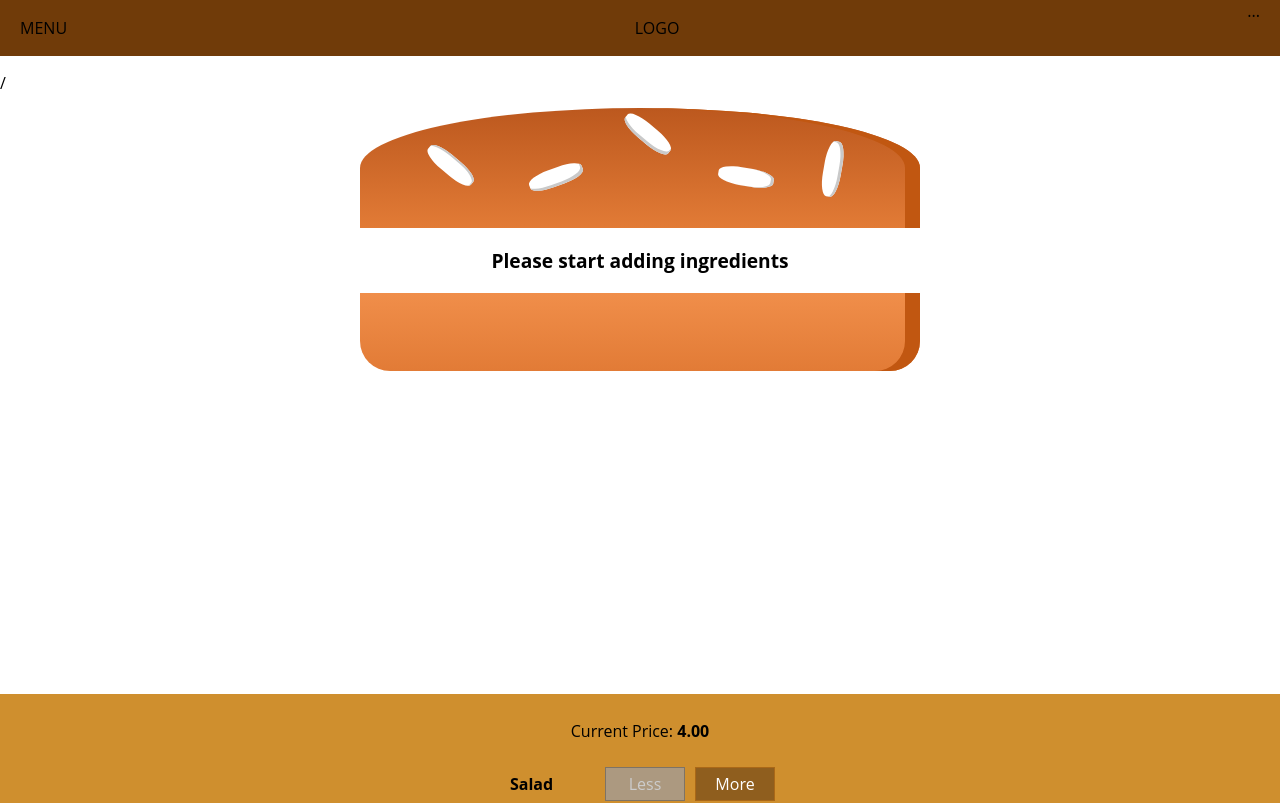
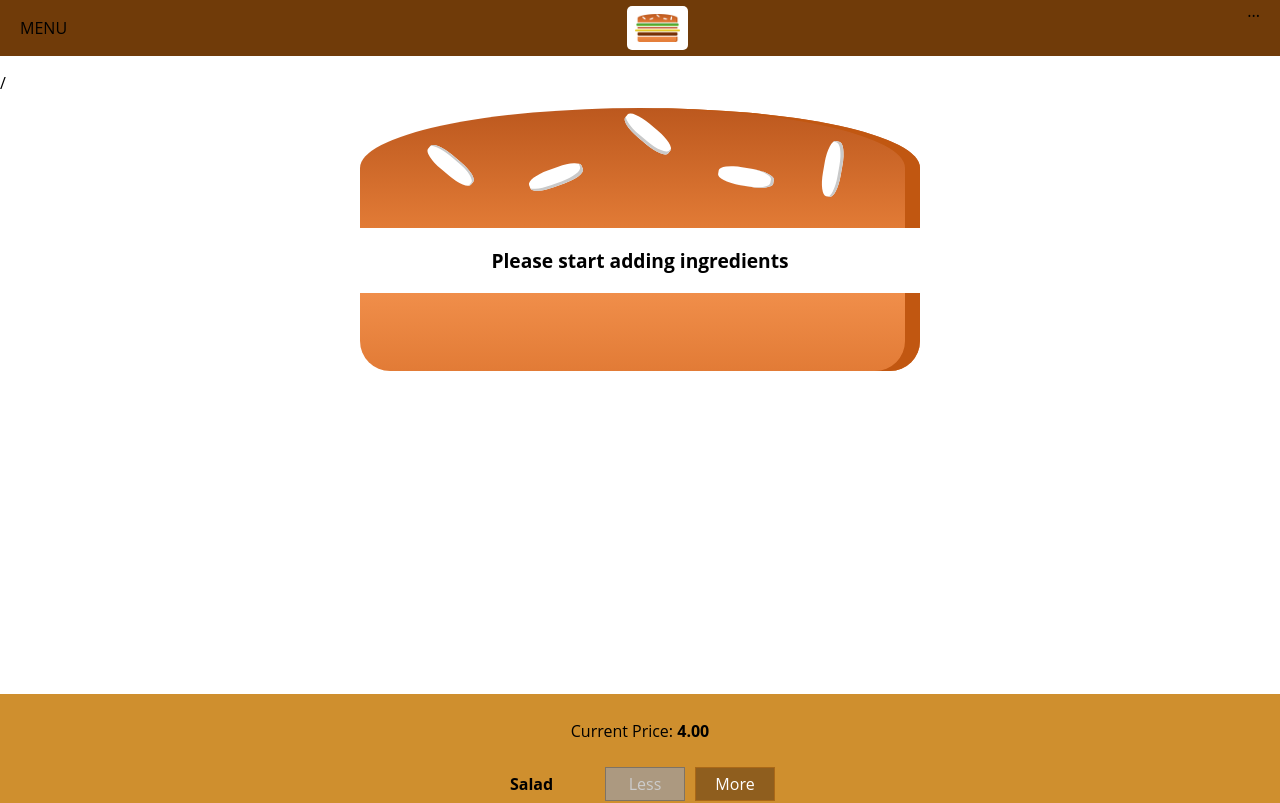
Before and after one commit to Salsa-Dude/My-Burger-App, a React app: page / in a window 1280 px wide. Shown: the top 803 px of the page. Built offline with nearby package versions, Linux system fonts and the light colour scheme; the HTML template or start-up script is replaced by a standard one.

Commit message:
Adding a Logo

```diff
--- /dev/null
+++ b/src/components/Logo/Logo.css
@@ -0,0 +1,11 @@
+.Logo {
+  background: white;
+  padding: 8px;
+  height: 80%;
+  box-sizing: border-box;
+  border-radius: 5px;
+}
+
+.Logo img {
+  height: 100%;
+}
--- /dev/null
+++ b/src/components/Logo/Logo.js
@@ -0,0 +1,13 @@
+import React from "react";
+import burgerLogo from "../../assets/images/burger-logo.png";
+import classes from "./Logo.css";
+
+const logo = props => {
+  return (
+    <div className={classes.Logo}>
+      <img src={burgerLogo} />
+    </div>
+  );
+};
+
+export default logo;
--- a/src/components/Navigation/Toolbar/Toolbar.js
+++ b/src/components/Navigation/Toolbar/Toolbar.js
@@ -1,11 +1,12 @@
 import React from "react";
 import classes from "./Toolbar.css";
+import Logo from "../../Logo/Logo";
 
 const toolbar = props => {
   return (
     <header className={classes.Toolbar}>
       <div>MENU</div>
-      <div>LOGO</div>
+      <Logo />
       <nav>...</nav>
     </header>
   );
```
Also changed, not shown: src/assets/images/burger-logo.png (added).
